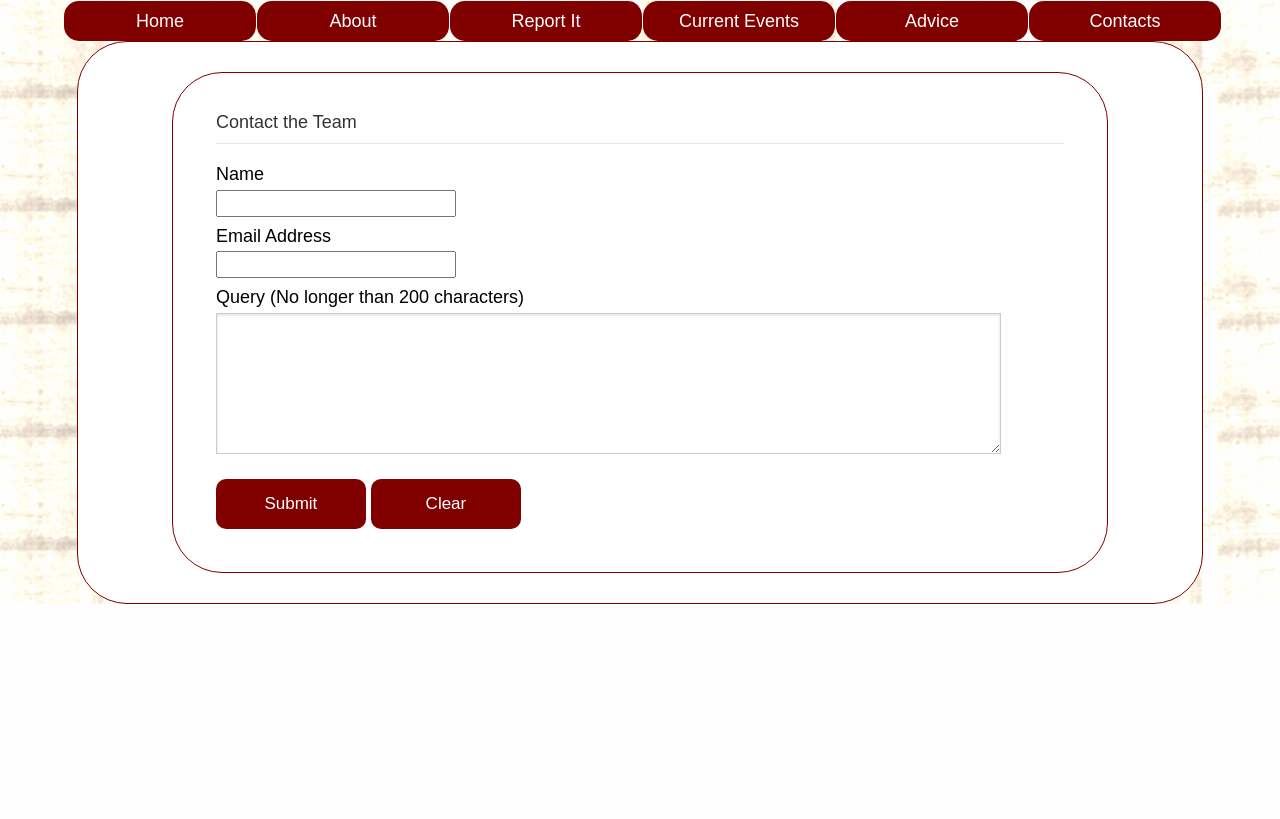
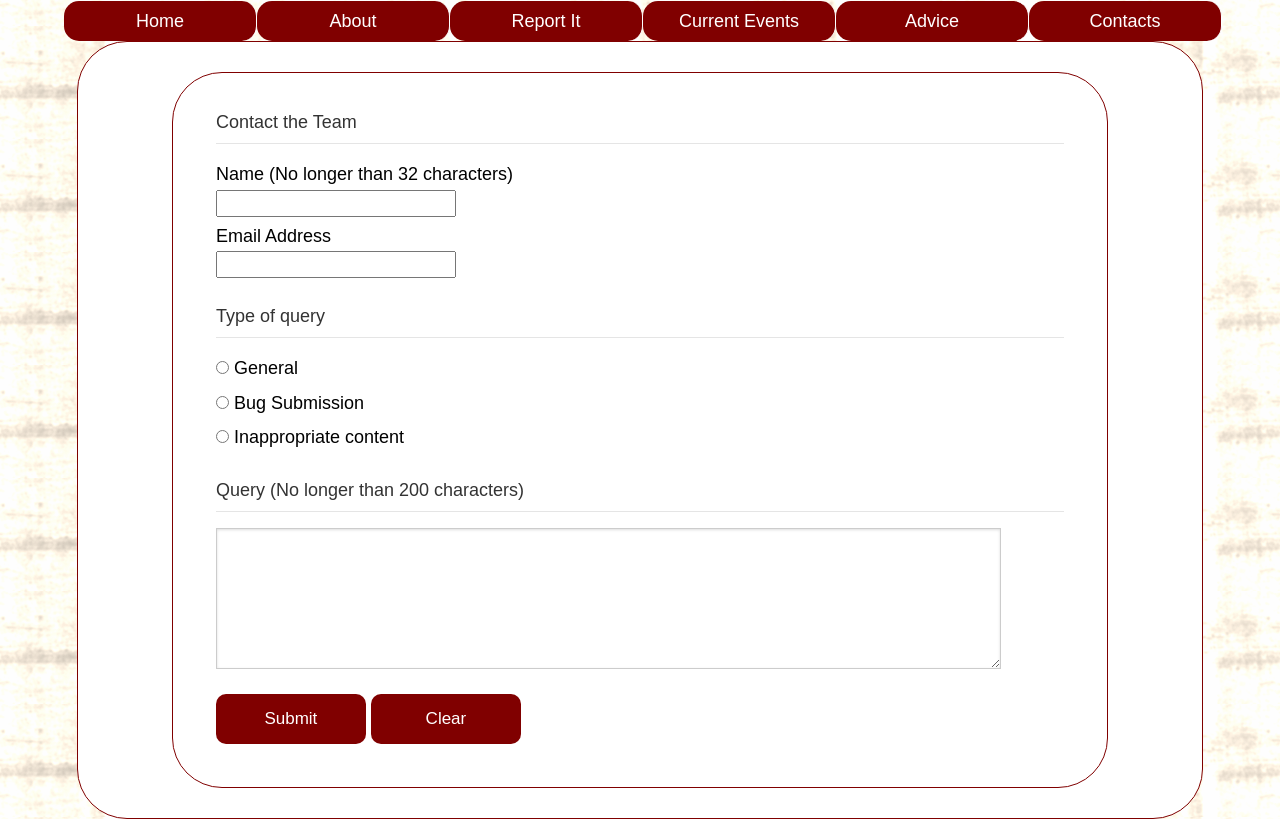
Before and after one commit to carolinaegro/GroupA_MasterFiles, a PHP site: page /Chris_Contacts.php in a window 1280 px wide; the page is wider, and only the part inside the window is pictured. Shown: the part 200-1019 px from the top of that part. Before the commit the page ends 804 px from the top of that part, so only its background shows below. Run offline with PHP 8.4, Linux system fonts and the light colour scheme.

Commit message:
Chris Week 8 Deliverable Contact us form validation Admin page with submissions displayed in a table

```diff
--- a/Chris_Contacts.php
+++ b/Chris_Contacts.php
@@ -1,62 +1,158 @@
 <!DOCTYPE html>
 <html>
     <head>
-        <title>About</title>
+        <title>Contact us</title>
 
         <?php include ("header.php"); ?>
-
-        <script src="scripts/chris_validation.js"></script>
 
     </head>
     <body>
 
+        <?php
+            //Check if form has been submitted
+            if($_SERVER['REQUEST_METHOD']=='POST'){
+
+                //Catch inputs from form
+                $name = $_POST['name'];
+                $email = $_POST['emailAddress'];
+                $queryType = $_POST['contactType'];
+                $queryText = $_POST['query'];
+
+                //Regex
+                //Checks for alpha characters length 1 to 32
+                $nameReg = '/^[[:alpha:]]{1,32}$/';
+                //Checks email address has @ symobol preceded by strong,
+                //succeded by strong after a period again succeded by string
+                $emailReg = '/^[a-zA-Z0-9_.+-]+@[a-zA-Z0-9-]+\.[a-zA-Z0-9-.]+$/';
+                //Checks for string from 1 to 200 characters
+                $queryReg = '/^.{1,200}$/';
+
+                //Runs validation on name input
+                $nameResult = preg_match($nameReg, $name);
+                //Runs validation on email input
+                $emailResult = preg_match($emailReg, $email);
+                //Runs validation on queryType input, if the radio is set to default
+                //i.e the user hasnt sumitted anything
+                $queryTypeResult = 1;
+                if($queryType === 'default'){
+                    $queryTypeResult = 0;
+                }
+                //Runs validation on query input
+                $queryResult = preg_match($queryReg, $queryText);
+
+
+                //Check that all fields pass validation
+                if(($nameResult === 0)
+                OR ($emailResult === 0)
+                OR ($queryType === 0)
+                OR ($queryResult === 0)){
+                    $error = "The was an error on the form";
+                } else {
+                    //connect to database
+                    include('chris_connection.php');
+
+                    try {
+                        $sql = "INSERT INTO contact_response (name, emailAddress, queryType, query)
+                        VALUES (:name, :emailAddress, :queryType, :query)";
+                        $query = $dbc->prepare($sql);
+                        $query->execute(
+                                array(
+                                    ':name'=>$name,
+                                    ':emailAddress'=>$email,
+                                    ':queryType'=>$queryType,
+                                    ':query'=>$queryText)
+                                );
+                    }
+                    catch(PDOException $e) {
+                        //Should only output for developers, gives helpful information about why the Database query failed
+                        //echo $sql . "<br>" . $e->getMessage();
+                    }
+                    //Close Database connection
+                    $dbc = null;
+                }
+            }
+        ?>
+
          <section class="main-content">
             <section class="the-team">
-                <form id="successMessage" class="noDisplay">
-                    <span class="success">
-                        Your message has been submitted successfully.
-                    </span>
-                    <label>
-                        Thank you
-                        <input id="successName" type="text" disabled>
-                    </label>
-                    <label>
-                        Your information was submitted as follows:
-                        <textarea id="successComment" class="input-block"  name="query" rows="4" cols="36" disabled></textarea>
-                    </label>
-                    <label>
-                        Reference number
-                        <input id="referenceNumber" type="text" disabled>
-                    </label>
-                </form>
-                <form id="team-contact" onsubmit="return validate(event)">
+                <?php
+                    if(isset($error)){
+                        echo '<span class="error-message">' . $error . '</span>';
+                    }
+                ?>
+                <form id="team-contact" method="POST" action="Chris_Contacts.php">
                     <fieldset>
                         <legend>Contact the Team</legend>
-                        <span id="userNameError" class="error-message noDisplay">
-                            Invalid name, please input more than 3 characters
-                        </span>
                         <label>
-                            Name
-                            <input id="userName" class="input-block" name="name" type="text">
+                            Name  (No longer than 32 characters)
+                            <input id="userName"
+                                   class="input-block"
+                                   name="name"
+                                   type="text"
+                                   value="<?php echo isset($_POST['name']) ? $_POST['name'] : '' ?>"
+                            >
                         </label>
-                        <span id="userEmailError" class="error-message noDisplay">
-                            Invalid email address.
-                        </span>
                         <label>
                             Email Address
-                            <input id="userEmailAddress" class="input-block" name="EmailAddress" type="email">
+                            <input id="userEmailAddress"
+                                   class="input-block"
+                                   name="emailAddress"
+                                   type="email"
+                                   value="<?php echo isset($_POST['emailAddress']) ? $_POST['emailAddress'] : '' ?>"
+                            >
                         </label>
-                        <span id="userCommentError" class="error-message noDisplay">
-                            Invalid comment.
-                        </span>
+                    </fieldset>
+                    <fieldset>
+                        <legend>Type of query</legend>
                         <label>
-                            Query (No longer than 200 characters)
-                            <textarea id="userComment" class="input-block"  name="query" rows="4" cols="36"></textarea>
+                            <input name="contactType" type="radio" value="general"
+                                <?php
+                                    if(isset($_POST['contactType']) && ($_POST['contactType'] === 'general')){
+                                        echo "checked";
+                                    }
+                                ?>
+                            >
+                            General
+                        </label>
+                        <label>
+                            <input name="contactType" type="radio" value="bug"
+                                <?php
+                                    if(isset($_POST['contactType']) && ($_POST['contactType'] === 'bug')){
+                                        echo "checked";
+                                    }
+                                ?>
+                            >
+                            Bug Submission
+                        </label>
+                        <label>
+                            <input name="contactType" type="radio" value="inappropriate"
+                                <?php
+                                    if(isset($_POST['contactType']) && ($_POST['contactType'] === 'inappropriate')){
+                                        echo "checked";
+                                    }
+                                ?>
+                            >
+                            Inappropriate content
+                        </label>
+                        <label>
+                            <input name="contactType" type="radio" value="default" hidden
+                                <?php
+                                   if(!isset($_POST['contactType'])){
+                                       echo "checked";
+                                   }
+                                ?>
+                            >
+                        </label>
+                    </fieldset>
+                    <fieldset>
+                        <legend>Query (No longer than 200 characters)</legend>
+                        <label>
+                            <textarea id="userComment" class="input-block"  name="query" rows="4" cols="36"><?php echo isset($_POST['query']) ? $_POST['query'] : '' ?></textarea>
                         </label>
                     </fieldset>
                     <fieldset>
                         <input class="button" type="submit" value="Submit">
-                        <input class="button" type="reset" value="Clear" onclick="clearForm();">
+                        <input class="button" type="reset" value="Clear">
                     </fieldset>
                 </form>
             </section>
```
Also changed, not shown: Chris_About.php (+5 -7 lines), chris_connection.php (added, +15 -0 lines), chris_contact_admin.php (added, +61 -0 lines).
